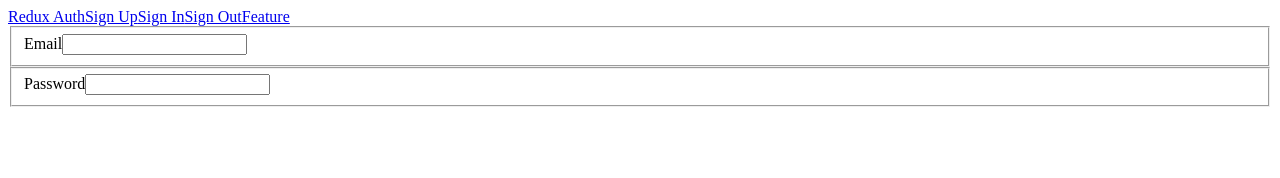
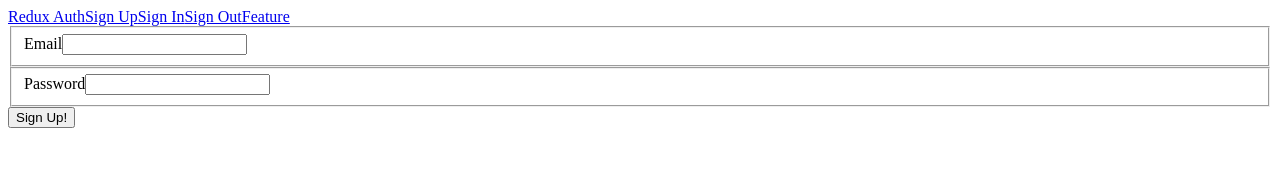
Before and after one commit to Poojaaaa/client, a React (Create React App) app: page /signup in a window 1280 px wide. Shown: the top 178 px of the page. Built offline with nearby package versions, Linux system fonts and the light colour scheme.

Commit message:
handling form submission

```diff
--- a/src/components/auth/Signup.js
+++ b/src/components/auth/Signup.js
@@ -2,10 +2,15 @@
 import { reduxForm, Field } from "redux-form";
 
 class Signup extends Component {
-  state = {};
+  onSubmit = formProps => {
+    console.log(formProps);
+  };
+
   render() {
+    const { handleSubmit } = this.props;
+
     return (
-      <form>
+      <form onSubmit={handleSubmit(this.onSubmit)}>
         <fieldset>
           <label>Email</label>
           <Field
@@ -24,6 +29,7 @@
             autoComplete="none"
           />
         </fieldset>
+        <button>Sign Up!</button>
       </form>
     );
   }
```
